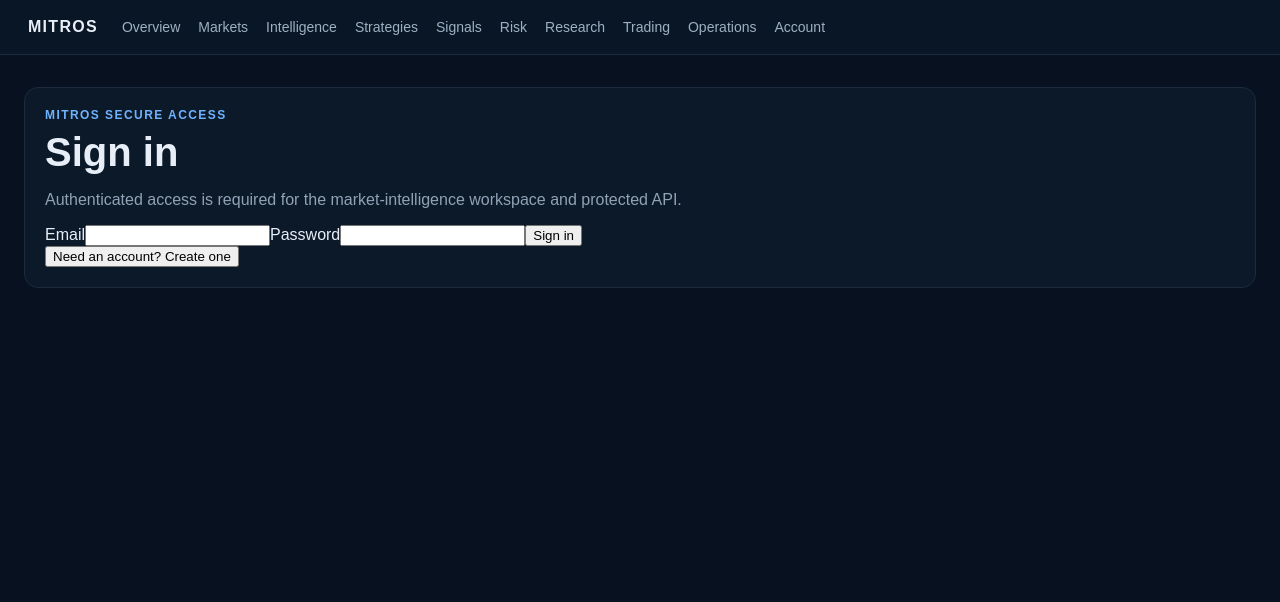
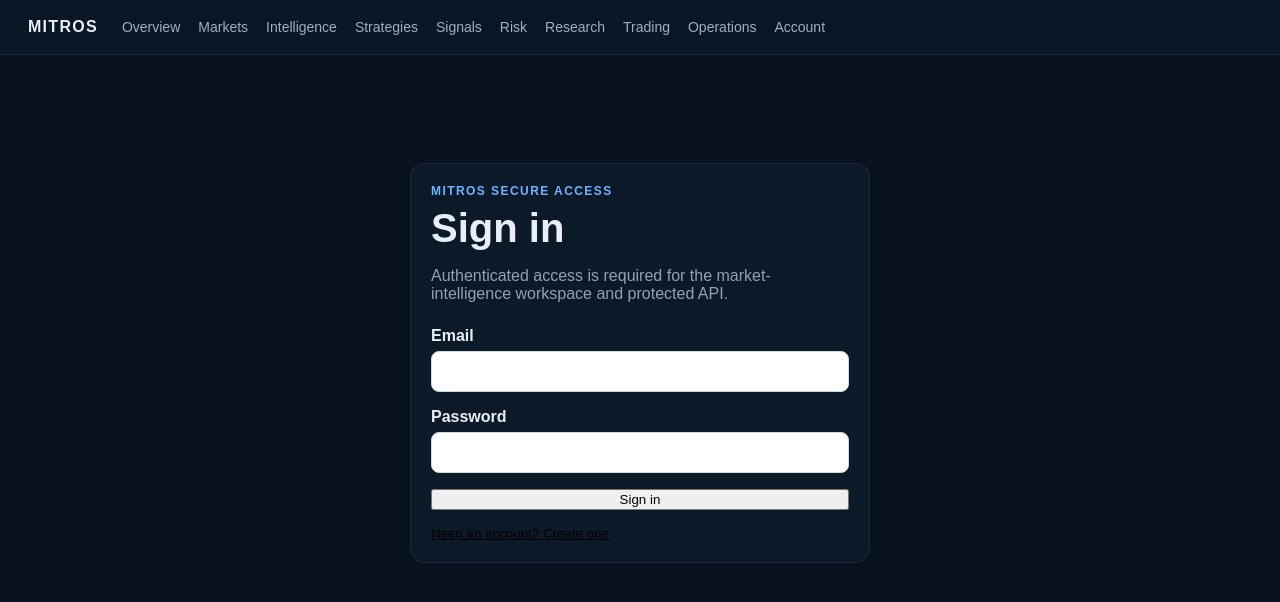
Before and after one commit to ykclassic/MITROS, a Next.js app in the folder apps/web/: page /login in a window 1280 px wide. Shown: the top 602 px of the page. Built offline with nearby package versions, Linux system fonts and the light colour scheme; no server answers.

Commit message:
style(19): add authentication workspace styles

```diff
--- a/apps/web/app/globals.css
+++ b/apps/web/app/globals.css
@@ -60,3 +60,11 @@ h2 { font-size:18px; margin:0 0 16px; }
 .form-grid label { display:grid; gap:7px; color:#91a2b5; font-size:12px; }
 .form-grid input,.form-grid select { width:100%; padding:9px 10px; border:1px solid #2a4058; border-radius:8px; background:#102238; color:#e7eef7; }
 .evidence small { color:#71859a; line-height:1.45; }
+
+.auth-main { min-height: 80vh; display: grid; place-items: center; }
+.auth-card { width: min(100%, 460px); }
+.auth-form { display: grid; gap: 1rem; margin-top: 1.5rem; }
+.auth-form label { display: grid; gap: .4rem; font-weight: 600; }
+.auth-form input { width: 100%; padding: .75rem; border: 1px solid #d4d8df; border-radius: .5rem; background: white; }
+.auth-message { margin-top: 1rem; }
+.link-button { margin-top: 1rem; border: 0; background: transparent; padding: 0; text-decoration: underline; cursor: pointer; }
```
